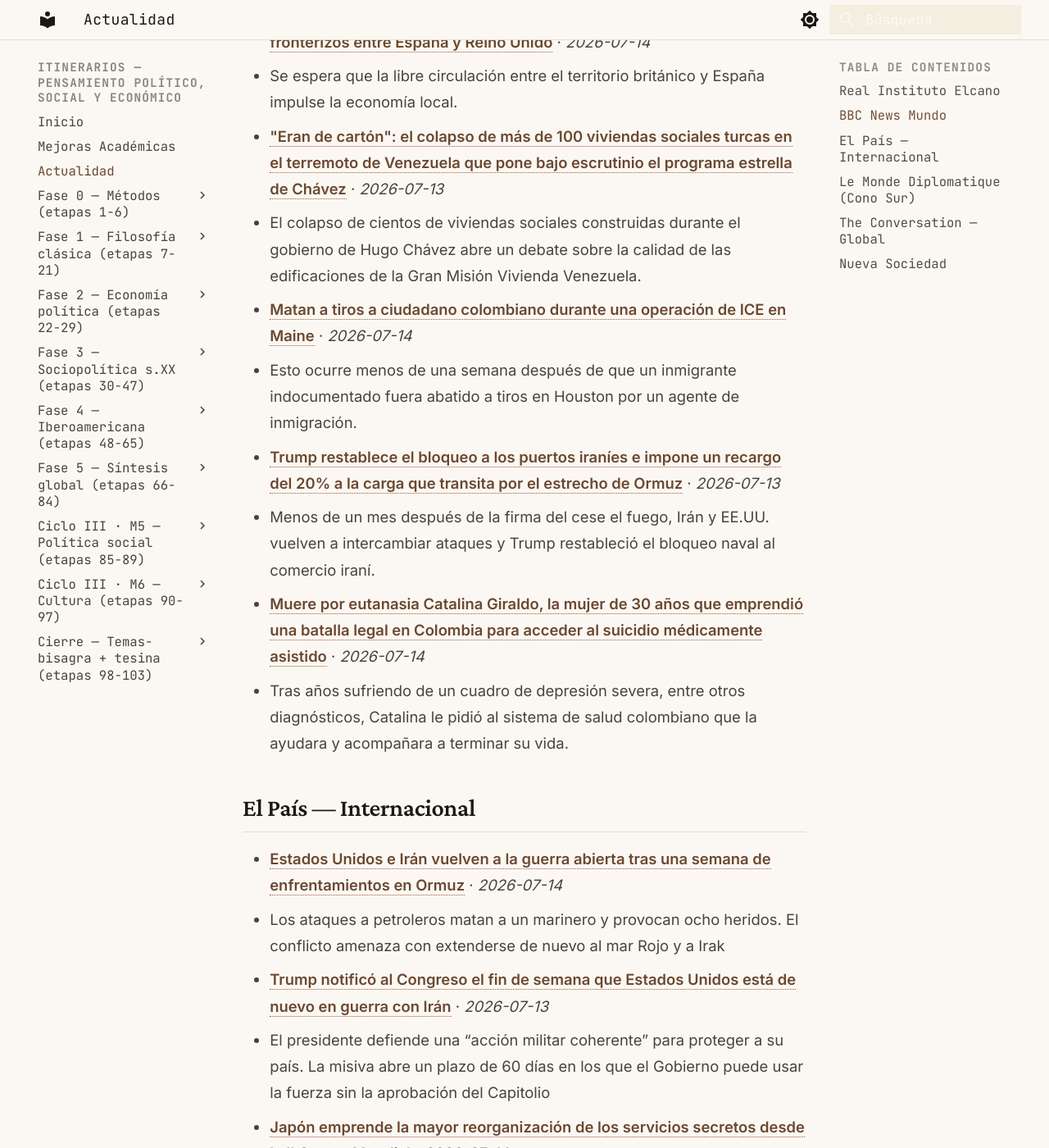
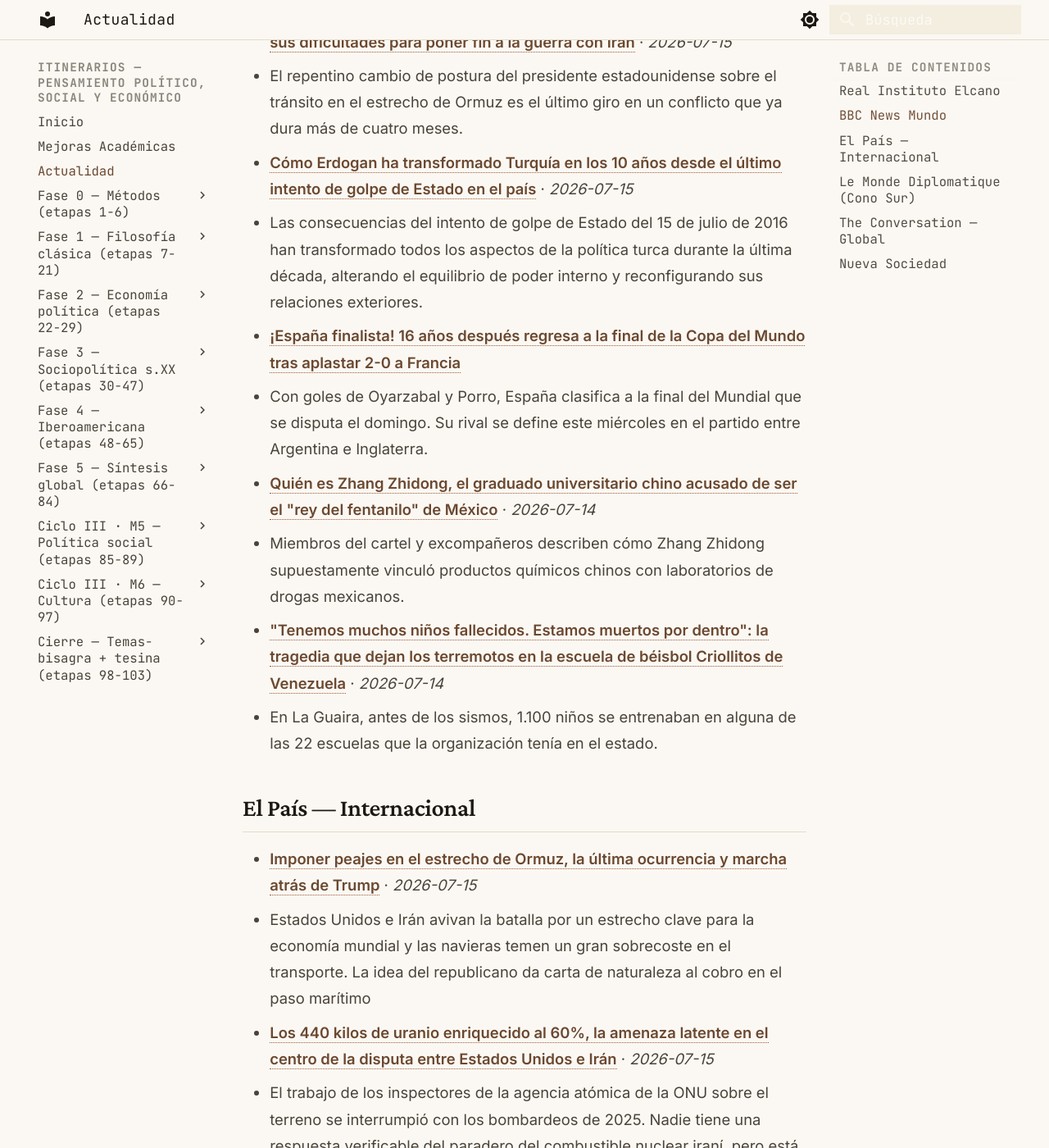
Before and after one commit to MrSpagVi/Curso, an MkDocs documentation site: the page built from docs/actualidad.md, in a window 1280 px wide and 1400 px high, scrolled down 896 px. Shown: the whole window at 82% size. Built offline with MkDocs 1.6.1 and Material for MkDocs 9.7.7, drawn with Linux system fonts in a browser that asks for light colours; some of the changed text lies outside the part shown.

Commit message:
auto: actualidad 2026-07-15

```diff
--- a/docs/actualidad.md
+++ b/docs/actualidad.md
@@ -6,7 +6,7 @@ title: Actualidad
 
 Últimos titulares de fuentes que dictan agenda en ciencia política y geopolítica. Actualizado automáticamente cada día (vía GitHub Actions).
 
-_Última actualización: 2026-07-14 07:49 UTC_
+_Última actualización: 2026-07-15 07:52 UTC_
 
 !!! tip "Ritual mensual — #actualidad"
     El último sábado de cada mes: agarrá **un** titular de los de abajo y escribí **300 palabras** aplicándole **2 autores** del último mes que leíste. ¿Qué diría cada uno? ¿En qué chocan? No resumas la noticia — usala como caso para pensar con las herramientas que venís construyendo. Guardá el texto con el tag `#actualidad` en tu sistema de notas. Esto convierte la teoría en criterio sobre la coyuntura: el objetivo del plan no es citar a Maquiavelo, es leer el presente con él.
@@ -17,25 +17,25 @@ _Sin datos en esta ejecución. Visitar fuente: [https://www.realinstitutoelcano.
 
 ## BBC News Mundo
 
-- **[El inicio de una nueva era en Gibraltar con la eliminación de los controles fronterizos entre España y Reino Unido](https://www.bbc.com/mundo/articles/c5yz14y8e7do?at_medium=RSS&at_campaign=rss)** · *2026-07-14*
-  - Se espera que la libre circulación entre el territorio británico y España impulse la economía local.
-- **["Eran de cartón": el colapso de más de 100 viviendas sociales turcas en el terremoto de Venezuela que pone bajo escrutinio el programa estrella de Chávez](https://www.bbc.com/mundo/articles/c8d2nlmv7ngo?at_medium=RSS&at_campaign=rss)** · *2026-07-13*
-  - El colapso de cientos de viviendas sociales construidas durante el gobierno de Hugo Chávez abre un debate sobre la calidad de las edificaciones de la Gran Misión Vivienda Venezuela.
-- **[Matan a tiros a ciudadano colombiano durante una operación de ICE en Maine](https://www.bbc.com/mundo/articles/czx5x8prjj1o?at_medium=RSS&at_campaign=rss)** · *2026-07-14*
-  - Esto ocurre menos de una semana después de que un inmigrante indocumentado fuera abatido a tiros en Houston por un agente de inmigración.
-- **[Trump restablece el bloqueo a los puertos iraníes e impone un recargo del 20% a la carga que transita por el estrecho de Ormuz](https://www.bbc.com/mundo/articles/c9q28zz403no?at_medium=RSS&at_campaign=rss)** · *2026-07-13*
-  - Menos de un mes después de la firma del cese el fuego, Irán y EE.UU. vuelven a intercambiar ataques y Trump restableció el bloqueo naval al comercio iraní.
-- **[Muere por eutanasia Catalina Giraldo, la mujer de 30 años que emprendió una  batalla legal en Colombia para acceder al suicidio médicamente asistido](https://www.bbc.com/mundo/articles/clyzygk7vd4o?at_medium=RSS&at_campaign=rss)** · *2026-07-14*
-  - Tras años sufriendo de un cuadro de depresión severa, entre otros diagnósticos, Catalina le pidió al sistema de salud colombiano que la ayudara y acompañara a terminar su vida.
+- **[La marcha atrás de Trump respecto al pago de peajes en Ormuz revela sus dificultades para poner fin a la guerra con Irán](https://www.bbc.com/mundo/articles/cvgdg1gyqqeo?at_medium=RSS&at_campaign=rss)** · *2026-07-15*
+  - El repentino cambio de postura del presidente estadounidense sobre el tránsito en el estrecho de Ormuz es el último giro en un conflicto que ya dura más de cuatro meses.
+- **[Cómo Erdogan ha transformado Turquía en los 10 años desde el último intento de golpe de Estado en el país](https://www.bbc.com/mundo/articles/cn4dk580358o?at_medium=RSS&at_campaign=rss)** · *2026-07-15*
+  - Las consecuencias del intento de golpe de Estado del 15 de julio de 2016 han transformado todos los aspectos de la política turca durante la última década, alterando el equilibrio de poder interno y reconfigurando sus relaciones exteriores.
+- **[¡España finalista! 16 años después regresa a la final de la Copa del Mundo tras aplastar 2-0 a Francia](https://www.bbc.co.uk/mundo/live/cg747jeeg00t?at_medium=RSS&at_campaign=rss)**
+  - Con goles de Oyarzabal y Porro, España clasifica a la final del Mundial que se disputa el domingo. Su rival se define este miércoles en el partido entre Argentina e Inglaterra.
+- **[Quién es Zhang Zhidong, el graduado universitario chino acusado de ser el "rey del fentanilo" de México](https://www.bbc.com/mundo/articles/c8628e8l3gvo?at_medium=RSS&at_campaign=rss)** · *2026-07-14*
+  - Miembros del cartel y excompañeros describen cómo Zhang Zhidong supuestamente vinculó productos químicos chinos con laboratorios de drogas mexicanos.
+- **["Tenemos muchos niños fallecidos. Estamos muertos por dentro": la tragedia que dejan los terremotos en la escuela de béisbol Criollitos de Venezuela](https://www.bbc.com/mundo/articles/cyv0d39mm8no?at_medium=RSS&at_campaign=rss)** · *2026-07-14*
+  - En La Guaira, antes de los sismos, 1.100 niños se entrenaban en alguna de las 22 escuelas que la organización tenía en el estado.
 
 ## El País — Internacional
 
-- **[Estados Unidos e Irán vuelven a la guerra abierta tras una semana de enfrentamientos en Ormuz](https://elpais.com/internacional/2026-07-14/estados-unidos-e-iran-vuelven-a-la-guerra-abierta-tras-una-semana-de-enfrentamientos-en-ormuz.html)** · *2026-07-14*
-  - Los ataques a petroleros matan a un marinero y provocan ocho heridos. El conflicto amenaza con extenderse de nuevo al mar Rojo y a Irak
-- **[Trump notificó al Congreso el fin de semana que Estados Unidos está de nuevo en guerra con Irán](https://elpais.com/internacional/2026-07-13/trump-notifico-al-congreso-el-fin-de-semana-que-estados-unidos-esta-de-nuevo-en-guerra-con-iran.html)** · *2026-07-13*
-  - El presidente defiende una “acción militar coherente” para proteger a su país. La misiva abre un plazo de 60 días en los que el Gobierno puede usar la fuerza sin la aprobación del Capitolio
-- **[Japón emprende la mayor reorganización de los servicios secretos desde la II Guerra Mundial](https://elpais.com/internacional/2026-07-14/japon-emprende-la-mayor-reorganizacion-de-los-servicios-secretos-desde-la-ii-guerra-mundial.html)** · *2026-07-14*
-  - El nuevo modelo prevé la creación de un Consejo Nacional de Inteligencia que centraliza la gestión bajo el mando directo de la primera ministra
+- **[Imponer peajes en el estrecho de Ormuz, la última ocurrencia y marcha atrás de Trump](https://elpais.com/internacional/2026-07-15/trump-da-marcha-atras-en-la-idea-de-imponer-peajes-en-el-estrecho-de-ormuz.html)** · *2026-07-15*
+  - Estados Unidos e Irán avivan la batalla por un estrecho clave para la economía mundial y las navieras temen un gran sobrecoste en el transporte. La idea del republicano da carta de naturaleza al cobro en el paso marítimo
+- **[Los 440 kilos de uranio enriquecido al 60%, la amenaza latente en el centro de la disputa entre Estados Unidos e Irán](https://elpais.com/internacional/2026-07-15/los-440-kilos-de-uranio-enriquecido-al-60-la-amenaza-latente-en-el-centro-de-la-disputa-entre-estados-unidos-e-iran.html)** · *2026-07-15*
+  - El trabajo de los inspectores de la agencia atómica de la ONU sobre el terreno se interrumpió con los bombardeos de 2025. Nadie tiene una respuesta verificable del paradero del combustible nuclear iraní, pero está más presente que nunca
+- **[La esposa de Ali Lmrabet: “Ahora Marruecos también trata de controlar a los periodistas que publican desde el exterior”](https://elpais.com/internacional/2026-07-15/la-esposa-de-ali-lmrabet-ahora-marruecos-tambien-trata-de-controlar-a-los-periodistas-que-publican-desde-el-exterior.html)** · *2026-07-15*
+  - Laura Feliu, pareja del periodista marroquí detenido, dice que el informador exiliado en España está “sereno y firme en sus convicciones”
 - **[El círculo marroquí de Alí Lmrabet](https://elpais.com/internacional/2026-07-14/el-circulo-marroqui-de-ali-lmrabet.html)** · *2026-07-14*
   - Marruecos, a pesar de su imagen brillante de país abierto por su desarrollo económico y en infraestructuras sigue teniendo un déficit en lo que a derechos humanos se refiere
 - **[Rusia está perdiendo la guerra, Ucrania la gana solo a medias](https://elpais.com/internacional/2026-07-12/rusia-esta-perdiendo-la-guerra-ucrania-la-gana-solo-a-medias.html)** · *2026-07-12*
@@ -47,16 +47,16 @@ _Sin datos en esta ejecución. Visitar fuente: [https://www.eldiplo.org/feed/](h
 
 ## The Conversation — Global
 
-- **[The US and Iran are back at war. And due to one main sticking point, there’s no end in sight](https://theconversation.com/the-us-and-iran-are-back-at-war-and-due-to-one-main-sticking-point-theres-no-end-in-sight-287492)** · *2026-07-14*
-  - Both sides are at an impasse over control of the Strait of Hormuz, with no end in sight.
-- **[Australians brace for higher fuel prices as US-Iran conflict resumes (again)](https://theconversation.com/australians-brace-for-higher-fuel-prices-as-us-iran-conflict-resumes-again-287476)** · *2026-07-14*
-  - The closed Hormuz Strait and a dearth of Russian diesel will trigger further volatility.
-- **[Can scientists make a new element for the periodic table?](https://theconversation.com/can-scientists-make-a-new-element-for-the-periodic-table-287397)** · *2026-07-14*
-  - Listen to the The Conversation’s Curious Kids podcast to hear biochemist Mark Lorch explain how scientists are trying to make new elements for the periodic table.
-- **[Who needs another COVID vaccine – and who might be able to skip it?](https://theconversation.com/who-needs-another-covid-vaccine-and-who-might-be-able-to-skip-it-284941)** · *2026-07-14*
-  - It depends how old you are and if you have an underlying health condition.
-- **[The MSO and Lattouf rulings are seemingly at odds. Where does this leave free speech at work?](https://theconversation.com/the-mso-and-lattouf-rulings-are-seemingly-at-odds-where-does-this-leave-free-speech-at-work-287288)** · *2026-07-14*
-  - The court has found the cancellation of Jason Gillham’s concert by the Melbourne Symphony Orchestra was not prohibited by Australian workplace laws.
+- **[Politics with Michelle Grattan: Wayne Swan on a ‘dramatically different’ political contest](https://theconversation.com/politics-with-michelle-grattan-wayne-swan-on-a-dramatically-different-political-contest-287570)** · *2026-07-15*
+  - The outgoing Labor president explains why no votes can be taken for granted in a time of ‘anxiety and insecurity’.
+- **[How can universities better protect students and staff from antisemitism?](https://theconversation.com/how-can-universities-better-protect-students-and-staff-from-antisemitism-287573)** · *2026-07-15*
+  - Glyn Davis, Melbourne University interim vice chancellor said management felt ‘deep despair’ about antisemitic incidents occurring on campus.
+- **[The PM has pledged to protect artists’ copyright. But without action on AI theft it is all hot air](https://theconversation.com/the-pm-has-pledged-to-protect-artists-copyright-but-without-action-on-ai-theft-it-is-all-hot-air-287578)** · *2026-07-15*
+  - Anthony Albanese has made a spirited defence of artists’ rights in the AI age. But while data centres are getting concrete support, creators are not.
+- **[The Trump administration wants to dismantle the International Criminal Court. Can it?](https://theconversation.com/the-trump-administration-wants-to-dismantle-the-international-criminal-court-can-it-287568)** · *2026-07-15*
+  - The US State Department calls the ICC an ‘intolerable threat to US sovereignty’. And it can significantly disrupt the court’s work.
+- **[Australia wants to ‘manage’ AI. What will that look like?](https://theconversation.com/australia-wants-to-manage-ai-what-will-that-look-like-287496)** · *2026-07-15*
+  - Hours before Albanese delivered a major speech on AI in Sydney, the US state of New York imposed a one-year pause on building new data centres.
 
 ## Nueva Sociedad
 
```
